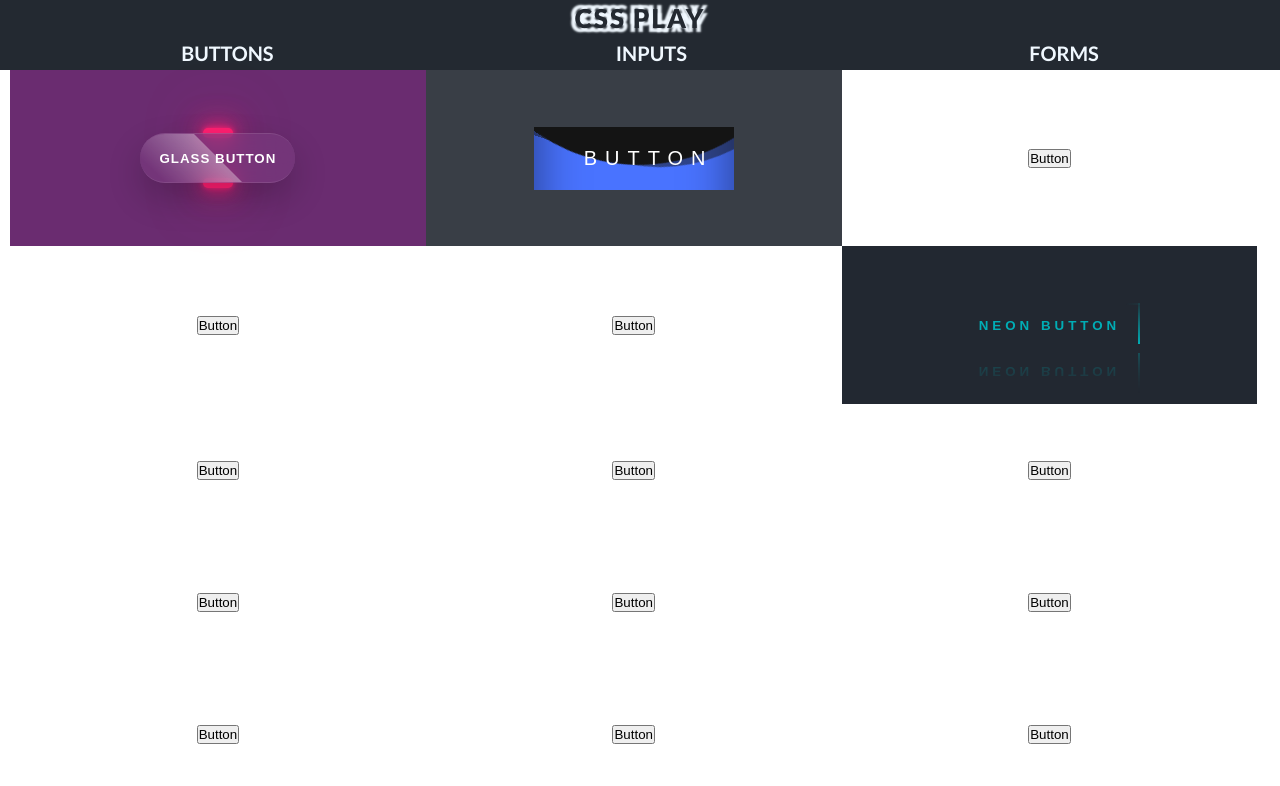
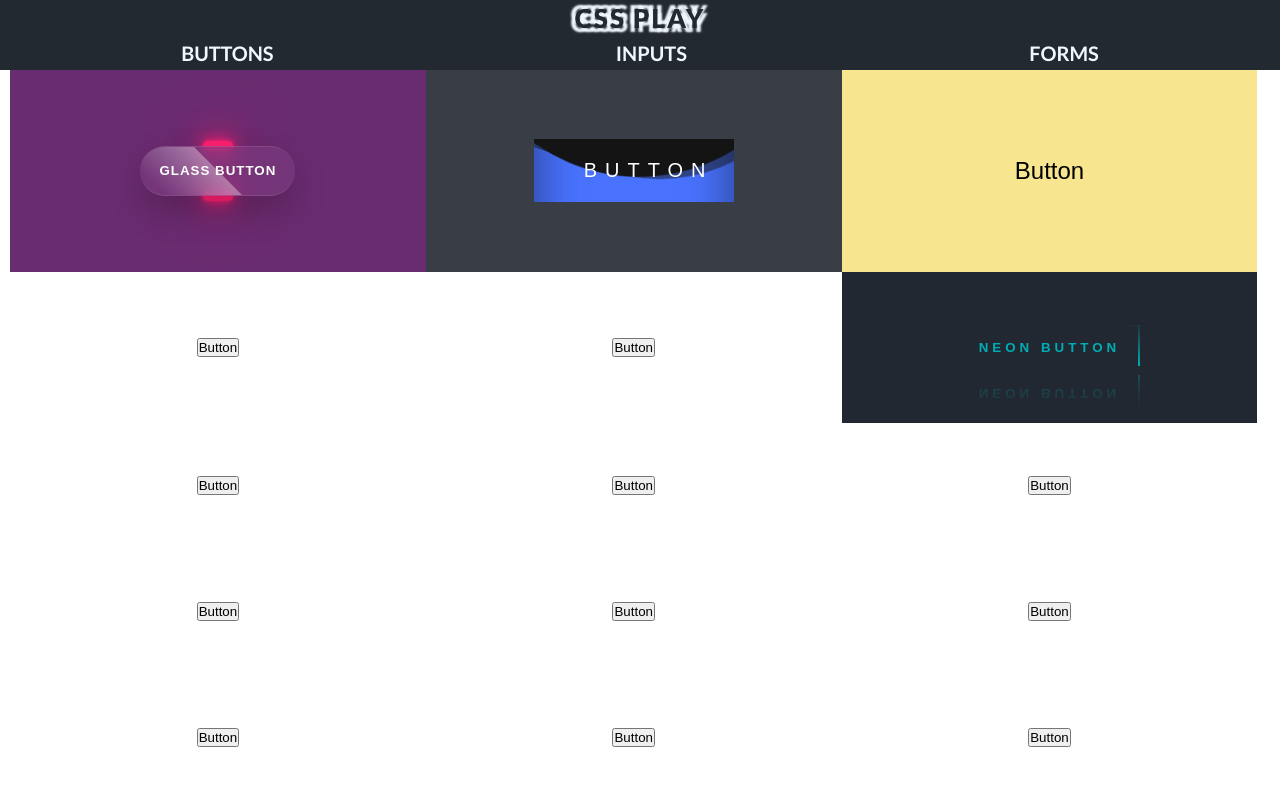
Before and after one commit to Zyar3k/css-play, a React (Create React App) app: page /buttons in a window 1280 px wide. Shown: the top 786 px of the page. Built offline with nearby package versions, Linux system fonts and the light colour scheme.

Commit message:
Add button paint hover effect

```diff
--- a/src/components/Buttons.jsx
+++ b/src/components/Buttons.jsx
@@ -13,7 +13,9 @@ const Buttons = () => {
         </button>
       </div>
       <div className='btnContainer'>
-        <button className='btn3'>Button</button>
+        <button className='btn3'>
+          <span>Button</span>
+        </button>
       </div>
       <div className='btnContainer'>
         <button className='btn4'>Button</button>
--- a/src/styles.css
+++ b/src/styles.css
@@ -99,6 +99,9 @@ body {
 .btnContainer:nth-of-type(2) {
   background-color: #393e46;
 }
+.btnContainer:nth-of-type(3) {
+  background-color: #f7e590;
+}
 .btnContainer:nth-of-type(6) {
   background-color: #222831;
 }
@@ -125,12 +128,7 @@ body {
   flex-direction: column;
 }
 /* button #1 */
-/*
-#f9ed69
-#f08a5d
-#b83b5e
-#6a2c70
-*/
+
 .btn1 {
   position: relative;
   width: 155px;
@@ -305,15 +303,47 @@ body {
   }
 }
 
+/* button #3 */
+
+.btn3 {
+  position: relative;
+  width: 300px;
+  height: 75px;
+  border: none;
+  background: none;
+  margin: 10px 0;
+  font-size: 24px;
+  transition: 0.5s;
+}
+
+.btn3:hover {
+  color: #fff;
+}
+.btn3:before {
+  content: "";
+  position: absolute;
+  top: 0;
+  left: 0;
+  width: 0;
+  height: 100%;
+  background: url("assets/btn-bg1.png");
+  background-size: cover;
+  transform-origin: left;
+  transition: 0.5s;
+}
+
+.btn3:hover:before {
+  width: 100%;
+}
+
+.btn3 span {
+  position: relative;
+  z-index: 1;
+}
+
 /* button #6 */
 
 .btn6 {
-  /*
-#222831
-#393e46
-#00adb5
-#eeeeee
-*/
   position: relative;
   display: inline-block;
   padding: 15px 20px;
```
Also changed, not shown: src/assets/btn-bg1.png (added).
